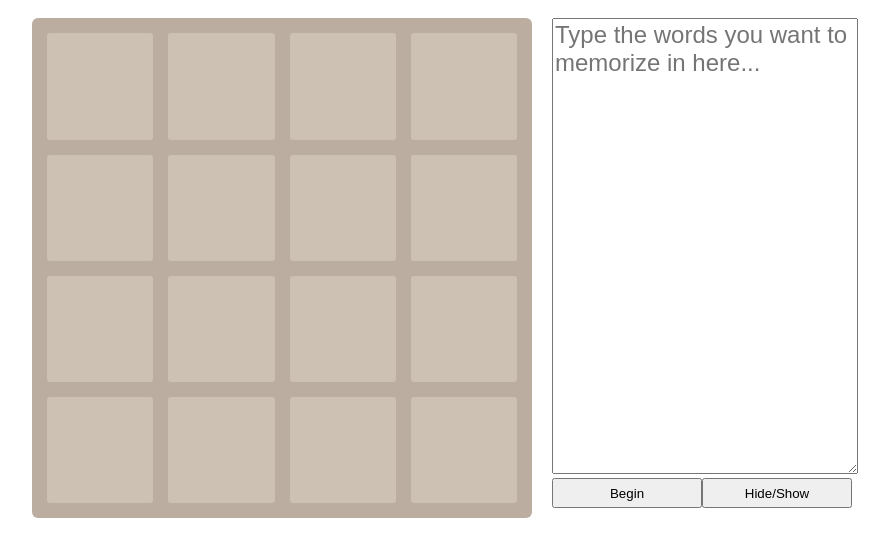
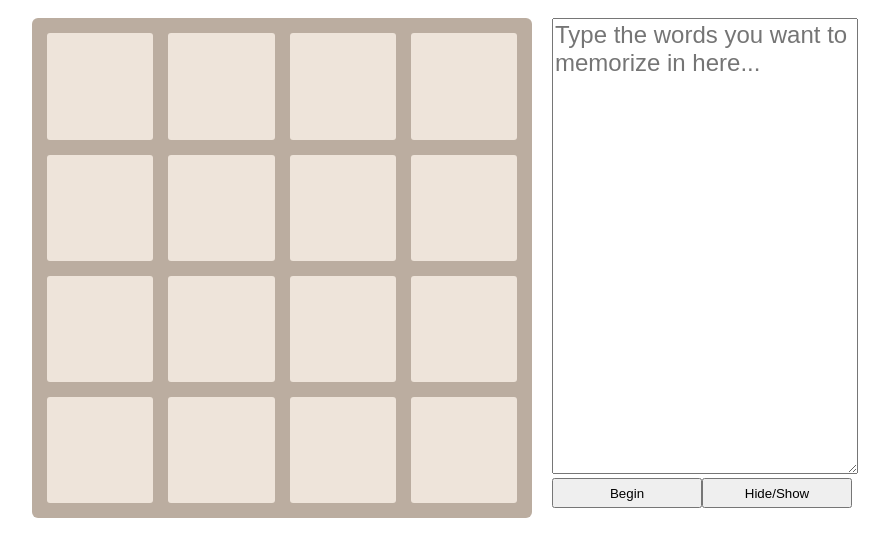
Before and after one commit to katm10/flippinAwesome, a plain HTML site: page index.html in a window 1280 px wide. Shown: the part 120-676 px from the top of the page, without its empty margins (198-1087 px from the left). Drawn offline with nearby package versions, Linux system fonts and the light colour scheme.

Commit message:
my code is less sucky now

```diff
--- a/setup.js
+++ b/setup.js
@@ -8,7 +8,7 @@ var hiddenText = "";
 for (var i = 0; i < height; i++) {
 	$(".grid-container").append("<div class='grid-row'></div>");
 	for (var j = 0; j < width; j++) {
-		$(".grid-container .grid-row:last-child").append("<div class='grid-cell' id='button-"+(height*i+j)+"'></div>")
+		$(".grid-container .grid-row:last-child").append("<div class='grid-cell' id='button-"+(i*height + j)+"'></div>")
 	}
 }
 
--- a/style.css
+++ b/style.css
@@ -51,6 +51,14 @@ h1 {
     float: left;
     border-radius: 3px;
     background: rgba(238, 228, 218, 0.35);
+    border-radius: 3px;
+    background: #eee4da;
+    text-align: center;
+    font-weight: bold;
+    z-index: 10;
+    font-size: 55px;
+    font-family: "Clear Sans", "Helvetica Neue", Arial, sans-serif;
+    font-size: 18px;
 }
 
 .grid-cell:last-child {
```
Also changed, not shown: index.html (+2 -2 lines).
